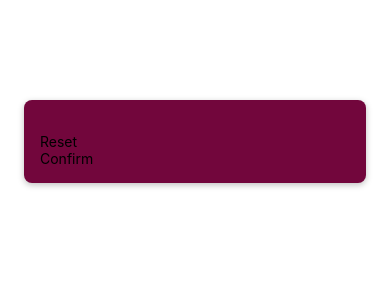
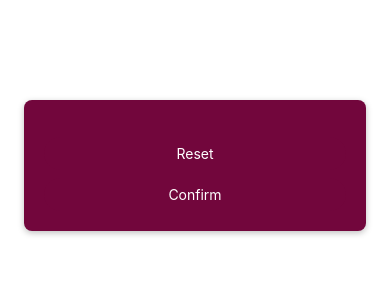
Before and after one commit to safinajjar/mini-game, a React Native app: screen / in a window 390 px wide. Shown: the top 300 px of the page. Built offline with nearby package versions, Linux system fonts and the light colour scheme.

Commit message:
re-styling buttons

```diff
--- a/components/PrimaryButton.tsx
+++ b/components/PrimaryButton.tsx
@@ -1,13 +1,48 @@
-import { Text, View } from "react-native";
+import { Pressable, StyleSheet, Text, View } from "react-native";
 
 type PrimaryButtonProps = {
   children: string;
 };
 
 export const PrimaryButton = ({ children }: PrimaryButtonProps) => {
+  const pressHandler = () => {
+    console.log("Button pressed");
+  };
   return (
-    <View>
-      <Text>{children}</Text>
+    <View style={styles.buttonOuterContainer}>
+      <Pressable
+        style={({ pressed }) =>
+          pressed
+            ? [styles.buttonInnerContainer, styles.pressed]
+            : styles.buttonInnerContainer
+        }
+        onPress={pressHandler}
+        android_ripple={{ color: "#640233" }}
+      >
+        <Text style={styles.buttonText}>{children}</Text>
+      </Pressable>
     </View>
   );
 };
+
+const styles = StyleSheet.create({
+  buttonOuterContainer: {
+    borderRadius: 28,
+    margin: 4,
+    overflow: "hidden",
+  },
+  buttonInnerContainer: {
+    backgroundColor: "#72063c",
+    borderRadius: 28,
+    paddingVertical: 8,
+    paddingHorizontal: 16,
+    elevation: 2,
+  },
+  buttonText: {
+    color: "white",
+    textAlign: "center",
+  },
+  pressed: {
+    opacity: 0.75,
+  },
+});
```
